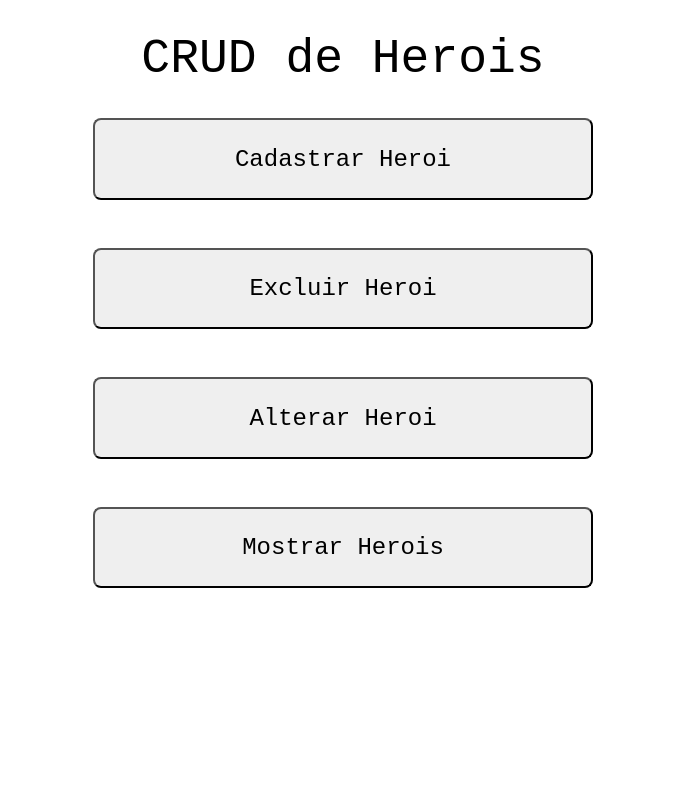
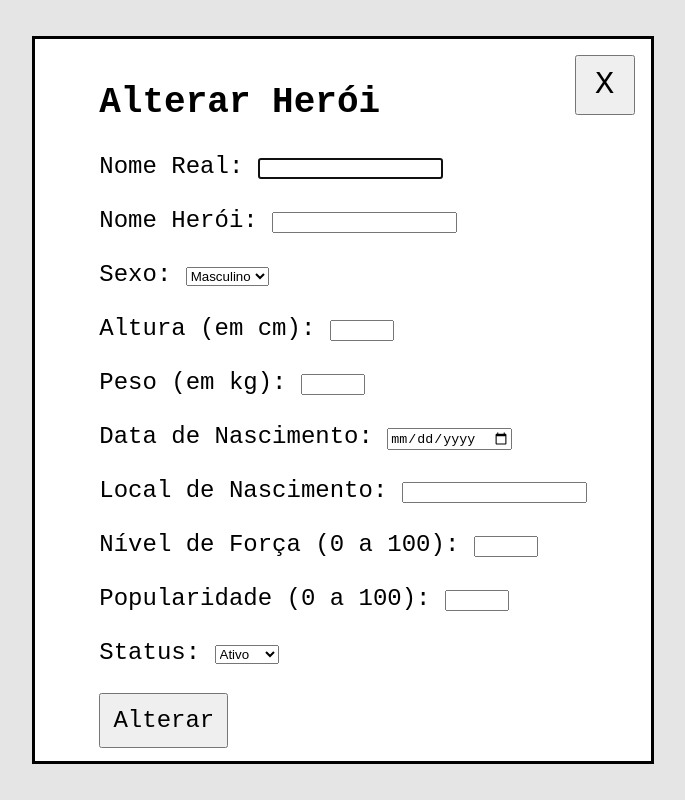
Before and after one commit to MarceloKobayashi/the-boys-1, a plain HTML site: page heroes.html in a window 1280 px wide. Both pictures are taken after a click on the button "Alterar Heroi". Shown: the whole page, without its empty margins (297-982 px from the left). Drawn offline with Linux system fonts and the light colour scheme.

Commit message:
1105 - não fui cortar cabelo.

```diff
--- a/heroes.html
+++ b/heroes.html
@@ -19,7 +19,9 @@
         <button id="btn-alterar">Alterar Heroi</button>
     </div>
     <div class="btn">
-        <button id="btn-mostrar">Mostrar Herois</button>
+        <a href="heroes_lista.html">
+            <button id="btn-mostrar">Mostrar Herois</button>
+        </a>
     </div>
 
     <dialog id="dialog-cadastrar">
@@ -78,6 +80,52 @@
         </form>
     </dialog>
 
+    <dialog id="dialog-alterar">
+        <h2>Alterar Herói</h2>
+
+        <form id="form-alterar">
+            <label for="nome-real-alterar">Nome Real:</label>
+            <input type="text" id="nome-real-alterar" name="nome-real" readonly><br><br>
+
+            <label for="nome-heroi-alterar">Nome Herói:</label>
+            <input type="text" id="nome-heroi-alterar" name="nome-heroi" required><br><br>
+
+            <label for="sexo-alterar">Sexo:</label>
+            <select id="sexo-alterar" name="sexo" required>
+                <option value="masculino">Masculino</option>
+                <option value="feminino">Feminino</option>
+            </select><br><br>
+
+            <label for="altura-alterar">Altura (em cm):</label>
+            <input type="number" id="altura-alterar" name="altura" min="50" max="300" required><br><br>
+
+            <label for="peso-alterar">Peso (em kg):</label>
+            <input type="number" id="peso-alterar" name="peso" min="30" max="500" required><br><br>
+
+            <label for="data-nascimento-alterar">Data de Nascimento:</label>
+            <input type="date" id="data-nascimento-alterar" name="data-nascimento" required><br><br>
+
+            <label for="local-nascimento-alterar">Local de Nascimento:</label>
+            <input type="text" id="local-nascimento-alterar" name="local-nascimento" required><br><br>
+
+            <label for="nivel-forca-alterar">Nível de Força (0 a 100):</label>
+            <input type="number" id="nivel-forca-alterar" name="nivel-forca" min="0" max="100" required><br><br>
+
+            <label for="popularidade-alterar">Popularidade (0 a 100):</label>
+            <input type="number" id="popularidade-alterar" name="popularidade" min="0" max="100" required><br><br>
+
+            <label for="status-alterar">Status:</label>
+            <select id="status-alterar" name="status" required>
+                <option value="ativo">Ativo</option>
+                <option value="inativo">Inativo</option>
+                <option value="banido">Banido</option>
+            </select><br><br>
+
+            <button type="submit" id="btn-dialog-alterar">Alterar</button>
+            <button type="button" id="btn-dialog-alterar-fechar">X</button>
+        </form>
+    </dialog>
+
 
     <script src="js/heroi.js"></script>
 </body>
--- a/js/heroi.js
+++ b/js/heroi.js
@@ -1,23 +1,29 @@
 const dialogCadastrar = document.getElementById("dialog-cadastrar");
-
 const btnCadastrar = document.getElementById("btn-cadastrar");
 btnCadastrar.addEventListener("click", () => {
     dialogCadastrar.showModal();
 });
-
 const btnCadastroFechar = document.getElementById("btn-dialog-cadastrar-fechar");
 btnCadastroFechar.addEventListener("click", () => {
     dialogCadastrar.close();
 });
 
 const dialogExcluir = document.getElementById("dialog-excluir");
-
 const btnExcluir = document.getElementById("btn-excluir");
 btnExcluir.addEventListener("click", () => {
     dialogExcluir.showModal();
 });
-
 const btnExclusaoFechar = document.getElementById("btn-dialog-excluir-fechar");
 btnExclusaoFechar.addEventListener("click", () => {
     dialogExcluir.close();
 });
+
+const dialogAlterar = document.getElementById("dialog-alterar");
+const btnAlterar = document.getElementById("btn-alterar");
+btnAlterar.addEventListener("click", () => {
+    dialogAlterar.showModal();
+});
+const btnAlteracaoFechar = document.getElementById("btn-dialog-alterar-fechar");
+btnAlteracaoFechar.addEventListener("click", () => {
+    dialogAlterar.close();
+});
--- a/style/style.css
+++ b/style/style.css
@@ -39,7 +39,7 @@ dialog {
     font-weight: 400;
 }
 
-#btn-dialog-cadastrar, #btn-dialog-excluir {
+#btn-dialog-cadastrar, #btn-dialog-excluir, #btn-dialog-alterar {
     padding: 2.5%;
 
     font-size: 1.5rem;
@@ -47,12 +47,12 @@ dialog {
     font-weight: 400;
 }
 
-#btn-dialog-cadastrar:hover, #btn-dialog-excluir:hover {
+#btn-dialog-cadastrar:hover, #btn-dialog-excluir:hover, #btn-dialog-alterar:hover {
     background-color: green;
     color: #E5E5E5;
 }
 
-#btn-dialog-cadastrar-fechar, #btn-dialog-excluir-fechar {
+#btn-dialog-cadastrar-fechar, #btn-dialog-excluir-fechar, #btn-dialog-alterar-fechar {
     padding: 1.5% 3%;
 
     font-size: 2rem;
@@ -64,6 +64,10 @@ dialog {
     right: 1rem;
 }
 
-#btn-dialog-cadastrar-fechar:hover, #btn-dialog-excluir-fechar:hover {
+#btn-dialog-cadastrar-fechar:hover, #btn-dialog-excluir-fechar:hover, #btn-dialog-alterar-fechar:hover {
     background-color: red;
 }
+
+a {
+    text-decoration: none;
+}
```
Also changed, not shown: heroes_lista.html (added, +12 -0 lines).
